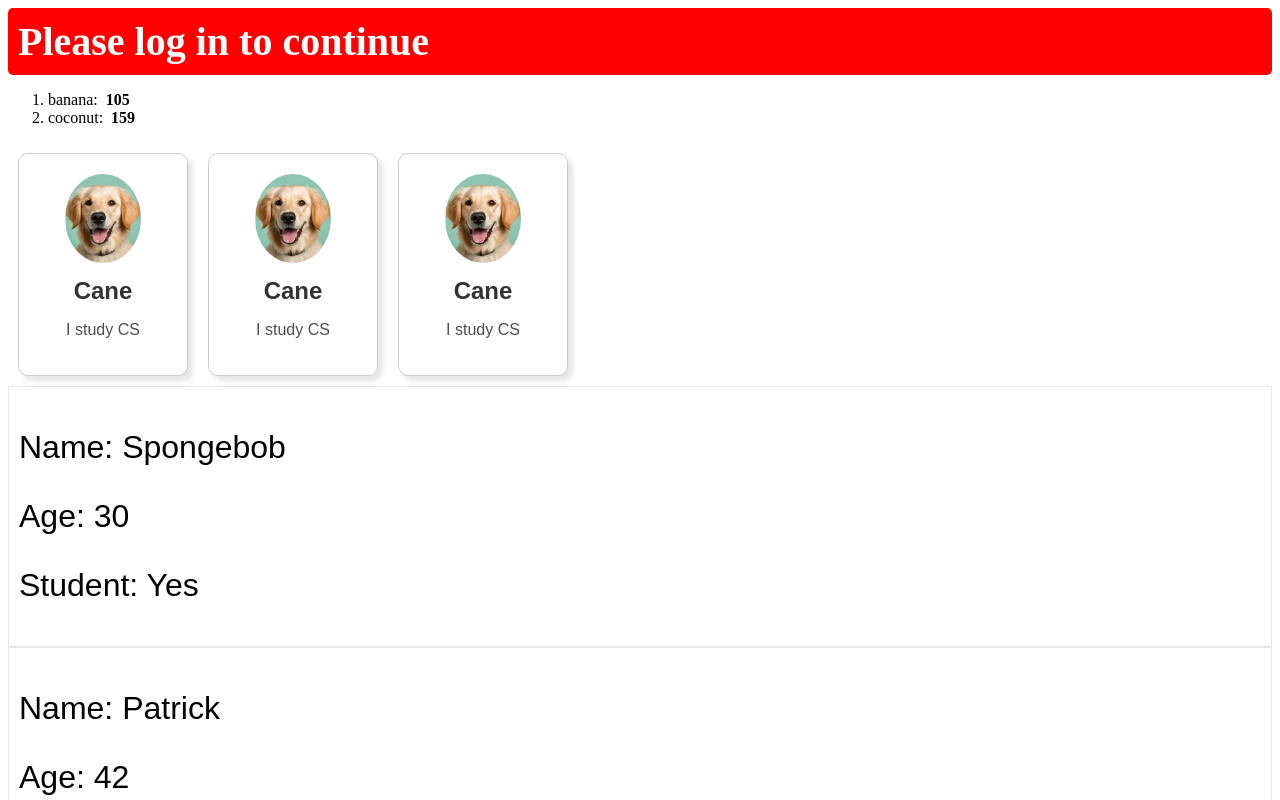
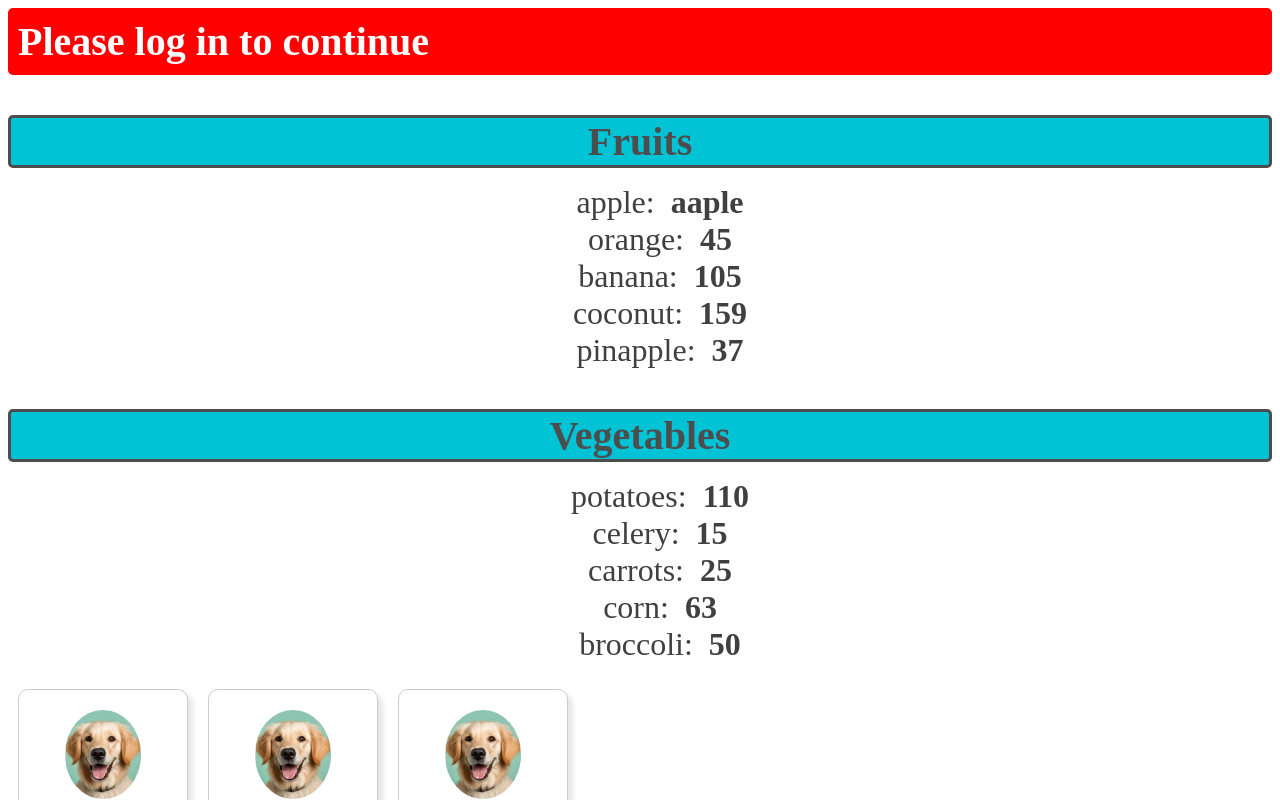
Before and after one commit to mmazzet/my-react-app, a React (Vite) app in the folder my-react-app/: page / in a window 1280 px wide. Shown: the top 800 px of the page. Built offline with nearby package versions, Linux system fonts and the light colour scheme.

Commit message:
render lists

```diff
--- a/my-react-app/src/App.jsx
+++ b/my-react-app/src/App.jsx
@@ -5,10 +5,25 @@
 
 function App() {
 
+  const fruits = [{id: 1, name:"apple", calories: "aaple"},
+                  {id: 2, name:"orange", calories: 45},
+                  {id: 3, name:"banana", calories: 105 },
+                  {id: 4, name:"coconut", calories: 159},
+                  {id: 5, name:"pinapple", calories: 37}]
+
+  const vegetables = [{id: 6, name:"potatoes", calories: 110},
+                      {id: 7, name:"celery", calories: 15},
+                      {id: 8, name:"carrots", calories: 25 },
+                      {id: 9, name:"corn", calories: 63 },
+                      {id: 10, name:"broccoli", calories: 50}]
+
   return(
     <>
       <UserGreeting isLoggedIn={false} username="Cane"/>
-      <List />
+      {/* {fruits.length > 0 ? <List items={fruits} category="Fruits"/> : null }
+      {vegetables.length > 0 ? <List items={vegetables} category="Vegetables"/> : null } */}
+      {fruits.length > 0 && <List items={fruits} category="Fruits"/> }
+      {vegetables.length > 0 && <List items={vegetables} category="Vegetables"/> }
       <Card />
       <Card />
       <Card />
--- a/my-react-app/src/List.jsx
+++ b/my-react-app/src/List.jsx
@@ -1,11 +1,8 @@
+import PropTypes from 'prop-types';
+function List(props){
 
-function List(){
-
-  const fruits = [{id: 1, name:"apple", calories: 95},
-                  {id: 2, name:"orange", calories: 45},
-                  {id: 3, name:"banana", calories: 105 },
-                  {id: 4, name:"coconut", calories: 159},
-                  {id: 5, name:"pinapple", calories: 37}]
+  const category = props.category;
+  const itemList = props.items;
 
   // fruits.sort((a, b) => a.name.localeCompare(b.name));
   // fruits.sort((a, b) => b.name.localeCompare(a.name));
@@ -13,13 +10,28 @@
   // fruits.sort((a, b) => b.calories - a.calories);
 
   // const lowCalFruits = fruits.filter(fruit => fruit.calories < 100);
+  //const highCalFruits = fruits.filter(fruit => fruit.calories >= 100);
 
-  const highCalFruits = fruits.filter(fruit => fruit.calories >= 100);
+  const listItems = itemList.map(item => <li key={item.id}>
+                                        {item.name}: &nbsp;
+                                        <b>{item.calories}</b></li>)
+  return(
+    <>
+      <h3 className="list-category">{category}</h3>
+      <ol className="list-items">{listItems}</ol>
+    </>);
+}
 
-  const listItems = highCalFruits.map(highCalFruit => <li key={highCalFruit.id}>
-                                                      {highCalFruit.name}: &nbsp;
-                                                      <b>{highCalFruit.calories}</b></li>)
-  return(<ol>{listItems}</ol>);
+List.propTypes = {
+  category: PropTypes.string,
+  items: PropTypes.arrayOf(PropTypes.shape({id: PropTypes.number,
+                                            name: PropTypes.string,
+                                            calories: PropTypes.number,}))
+}
+
+List.defaultProps = {
+  category: "Category",
+  items: [],
 }
 
 export default List
--- a/my-react-app/src/index.css
+++ b/my-react-app/src/index.css
@@ -53,3 +53,28 @@
   border-radius: 5px;
   margin: 0;
 }
+
+.list-category{
+  font-size: 2.5em;
+  font-weight: bold;
+  color: hsl(0, 0%, 30%);
+  margin-bottom: 10px;
+  text-align: center;
+  border: 3px solid;
+  border-radius: 5px;
+  background-color: hsla(185, 100%, 42%);
+
+}
+
+.list-items li{
+  font-size: 2em;
+  list-style: none;
+  color: hsl(0, 0%, 25%);
+  text-align: center;
+  margin: 0;
+}
+
+.list-items li:hover{
+  color: hsl(0, 0%, 45%);
+  cursor: pointer;
+}
```
